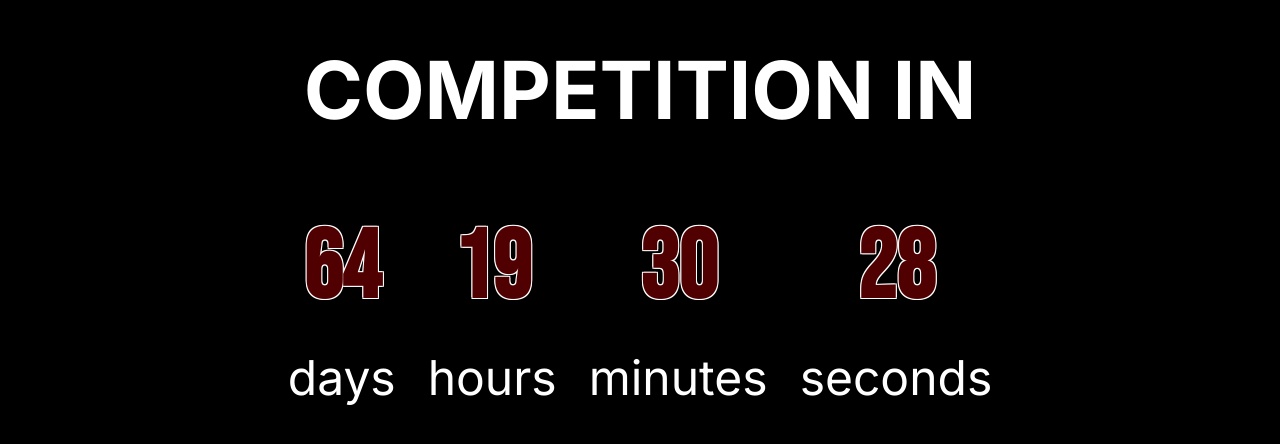
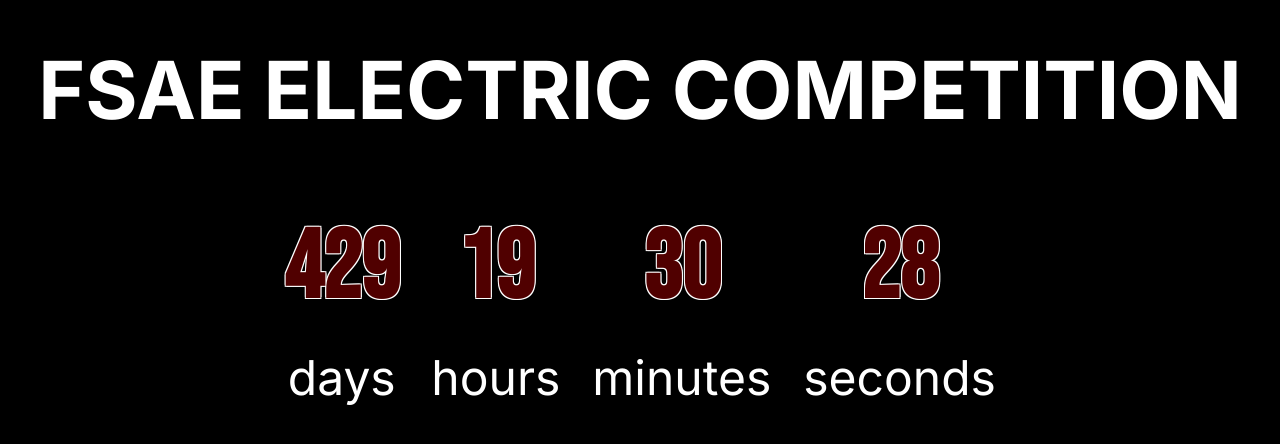
Before and after one commit to tamu-formula-cs/FSAE-EV-Site, a React (Vite) app: page / in a window 1280 px wide. Shown: the part 2588-3032 px from the top of the page. Built offline with nearby package versions, Linux system fonts and the light colour scheme.

Commit message:
Change Comp Date

```diff
--- a/src/pages/home/home.jsx
+++ b/src/pages/home/home.jsx
@@ -18,7 +18,7 @@
 
     const navigate = useNavigate();
 
-    const targetDate = new Date('2024-06-12T19:00').getTime();
+    const targetDate = new Date('2025-06-12T19:00').getTime();
 
     const [countdown, setCountdown] = useState({
         days: 0,
@@ -124,7 +124,7 @@
         </div>
 
         <div className="countdown-container">
-            <h1>COMPETITION IN</h1>
+            <h1>FSAE ELECTRIC COMPETITION</h1>
             <div className="countdown">
                 <div className="countdown-item">
                     <span className="countdown-number">{countdown.days}</span>
```
